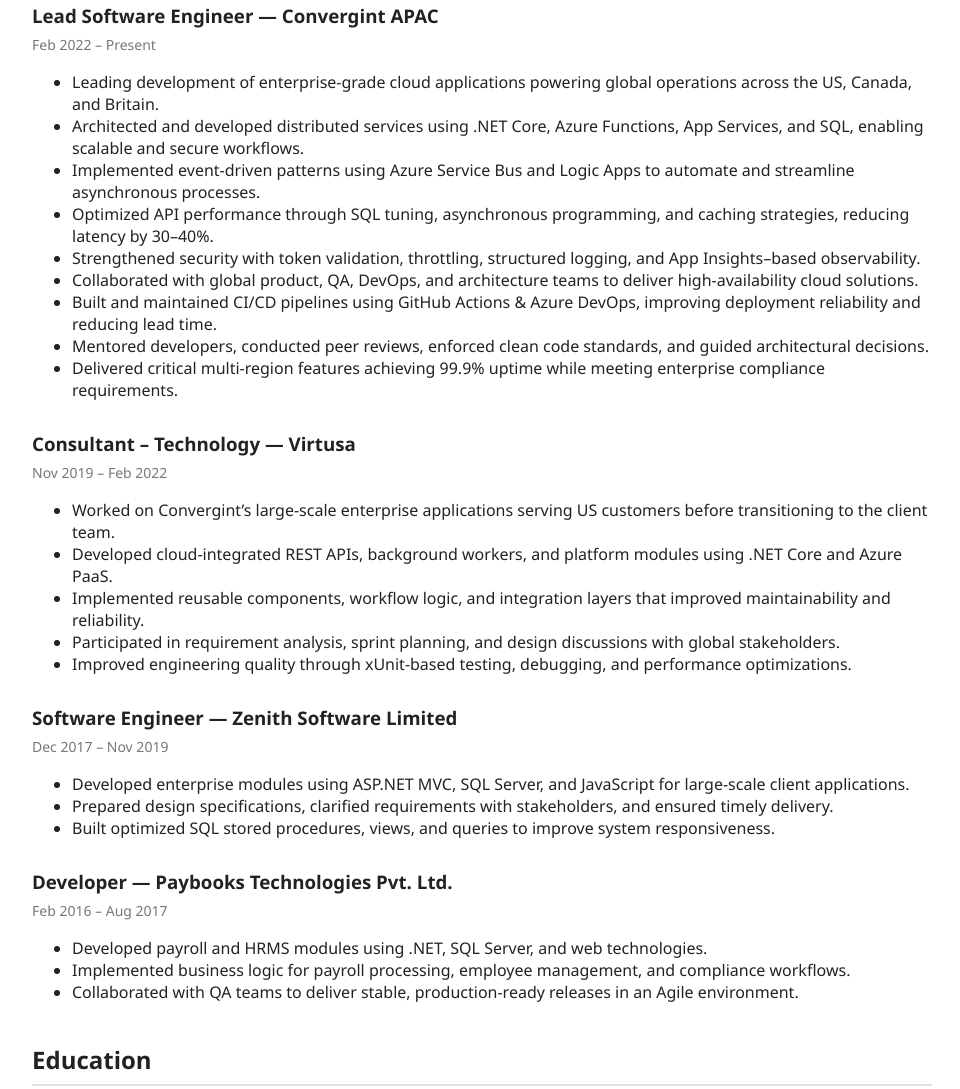
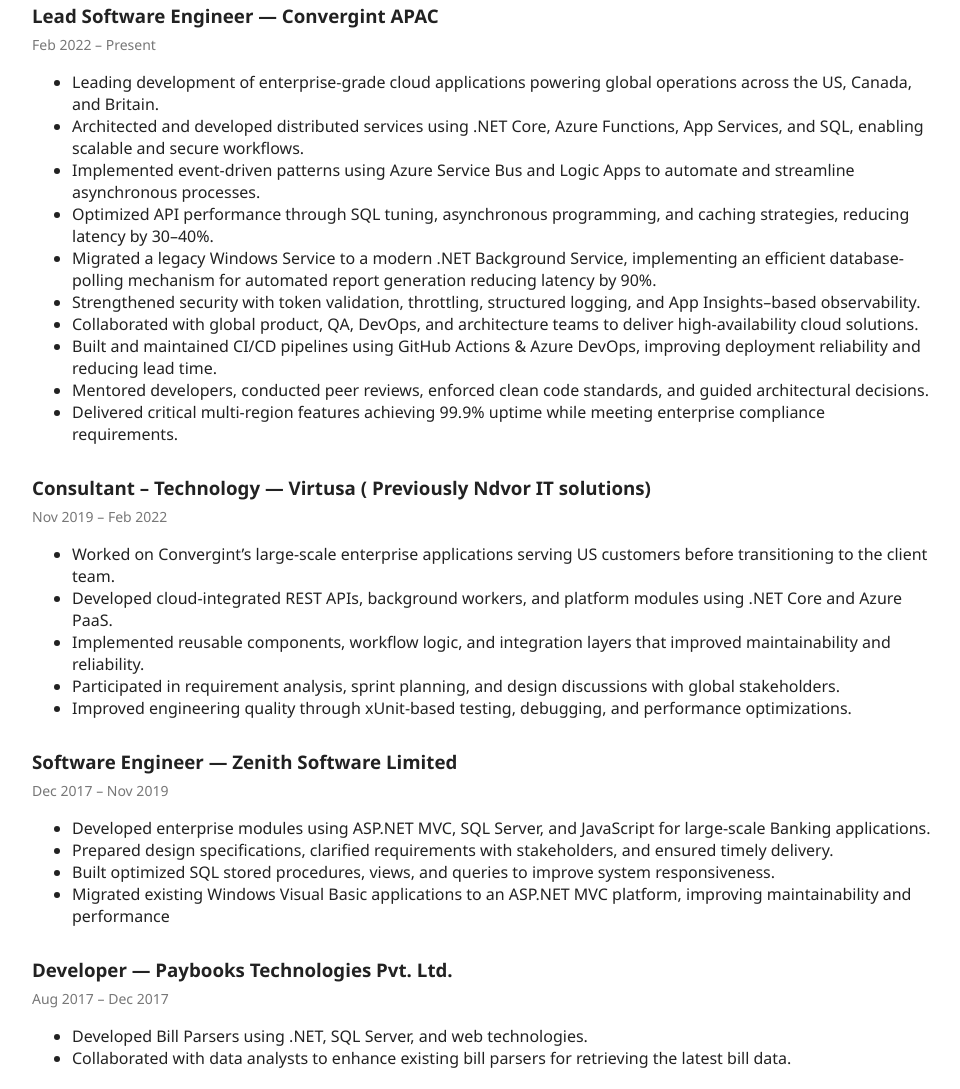
Before and after one commit to parthbhagwat/parthbhagwat.github.io, a plain HTML site: page index.html in a window 1280 px wide. Shown: the part 999-2088 px from the top of the page, without its empty margins (158-1118 px from the left). Drawn offline with Linux system fonts and the light colour scheme.

Commit message:
Update index.html
Added proziod analytics.

```diff
--- a/index.html
+++ b/index.html
@@ -27,6 +27,16 @@
               target="_blank"
               >LinkedIn</a
             ></span
+          >
+          <span
+            style="
+              border-left: 3px solid #bcb7b7; /* thickness + color */
+              padding-left: 8px; /* optional spacing */
+              border-top: none;
+              border-right: none;
+              border-bottom: none;
+            "
+            >Bangalore, Karnataka, India</span
           >
         </div>
       </header>
@@ -103,7 +113,7 @@
       </section>
 
       <!-- Experience -->
-      <section>
+      <section id="experience-section">
         <h2>Professional Experience</h2>
 
         <!-- Convergint -->
@@ -127,6 +137,11 @@
             <li>
               Optimized API performance through SQL tuning, asynchronous
               programming, and caching strategies, reducing latency by 30–40%.
+            </li>
+            <li>
+              Migrated a legacy Windows Service to a modern .NET Background
+              Service, implementing an efficient database-polling mechanism for
+              automated report generation reducing latency by 90%.
             </li>
             <li>
               Strengthened security with token validation, throttling,
@@ -153,7 +168,9 @@
 
         <!-- Virtusa -->
         <div class="job">
-          <h3>Consultant – Technology — Virtusa</h3>
+          <h3>
+            Consultant – Technology — Virtusa ( Previously Ndvor IT solutions)
+          </h3>
           <span class="duration">Nov 2019 – Feb 2022</span>
           <ul>
             <li>
@@ -186,7 +203,7 @@
           <ul>
             <li>
               Developed enterprise modules using ASP.NET MVC, SQL Server, and
-              JavaScript for large-scale client applications.
+              JavaScript for large-scale Banking applications.
             </li>
             <li>
               Prepared design specifications, clarified requirements with
@@ -195,6 +212,26 @@
             <li>
               Built optimized SQL stored procedures, views, and queries to
               improve system responsiveness.
+            </li>
+            <li>
+              Migrated existing Windows Visual Basic applications to an ASP.NET
+              MVC platform, improving maintainability and performance
+            </li>
+          </ul>
+        </div>
+
+        <!-- Proziod Analytics Pvt. Ltd.  -->
+        <div class="job">
+          <h3>Developer — Paybooks Technologies Pvt. Ltd.</h3>
+          <span class="duration">Aug 2017 – Dec 2017</span>
+          <ul>
+            <li>
+              Developed Bill Parsers using .NET, SQL Server, and web
+              technologies.
+            </li>
+            <li>
+              Collaborated with data analysts to enhance existing bill parsers
+              for retrieving the latest bill data.
             </li>
           </ul>
         </div>
```
